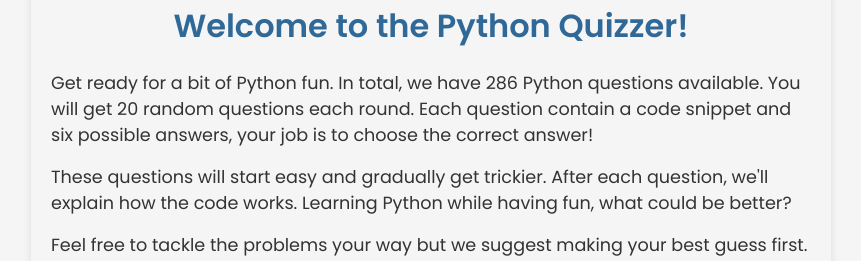
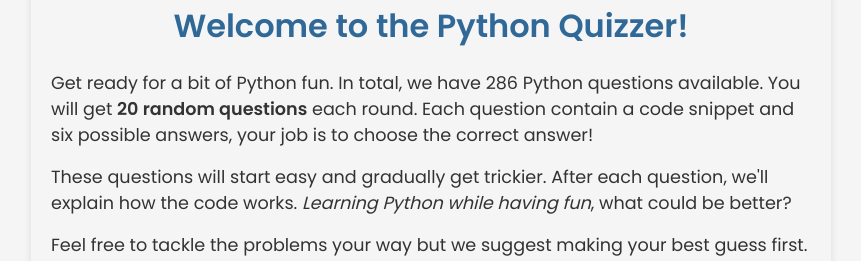
Before and after one commit to alexandengstrom/python-quizzer, a React (Vite) app: page / in a window 1280 px wide. Shown: the part 258-519 px from the top of the page, without its empty margins (209-1070 px from the left). Built offline with nearby package versions, Linux system fonts and the light colour scheme.

Commit message:
Added some bold and italic text to the landing page

```diff
--- a/src/components/Intro.tsx
+++ b/src/components/Intro.tsx
@@ -18,14 +18,14 @@ const Intro: React.FC<Props> = ({ onStartButtonClick }) => {
           <p>
             Get ready for a bit of Python fun. In total, we have{" "}
             {getTotalNumberOfQuestions()} Python questions available. You will
-            get 20 random questions each round. Each question contain a code
-            snippet and six possible answers, your job is to choose the correct
-            answer!
+            get <b>20 random questions</b> each round. Each question contain a
+            code snippet and six possible answers, your job is to choose the
+            correct answer!
           </p>
           <p>
             These questions will start easy and gradually get trickier. After
-            each question, we'll explain how the code works. Learning Python
-            while having fun, what could be better?
+            each question, we'll explain how the code works.{" "}
+            <i>Learning Python while having fun</i>, what could be better?
           </p>
           <p>
             Feel free to tackle the problems your way but we suggest making your
```
